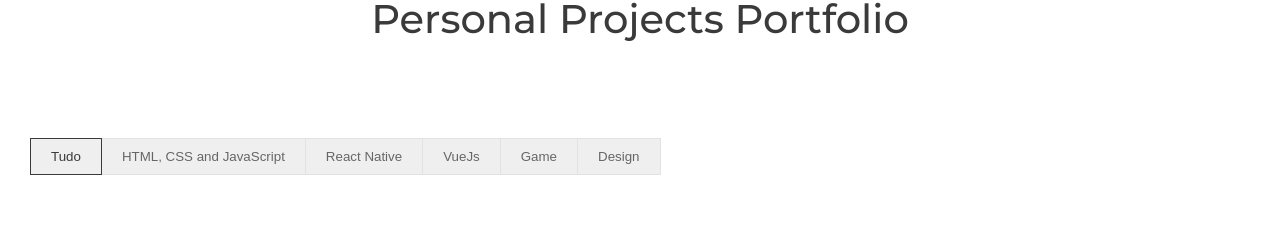
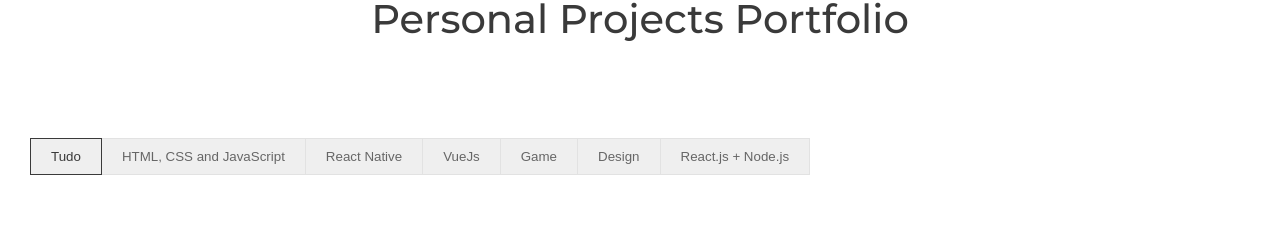
Before and after one commit to Ryan-R-C/new-portfolio, a React (Create React App) app: page / in a window 1280 px wide. Shown: the part 2952-3180 px from the top of the page. Built offline with nearby package versions, Linux system fonts and the light colour scheme.

Commit message:
Feat: new filter

```diff
--- a/src/info.ts
+++ b/src/info.ts
@@ -590,6 +590,7 @@ export const storagedInfo = {
       `VueJs`,
       `Game`,
       `Design`,
+      `React.js + Node.js`,
     ],
 
 
```
